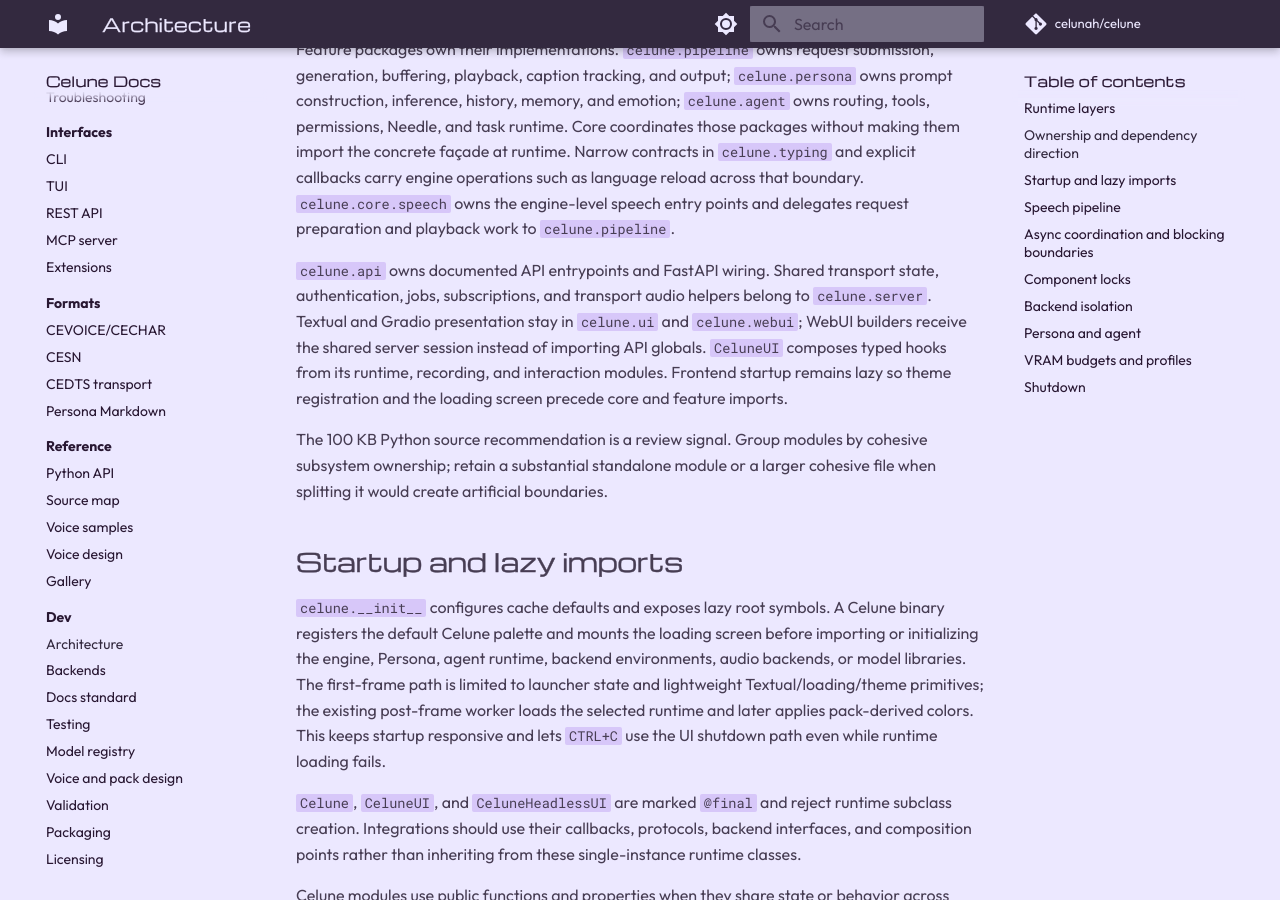
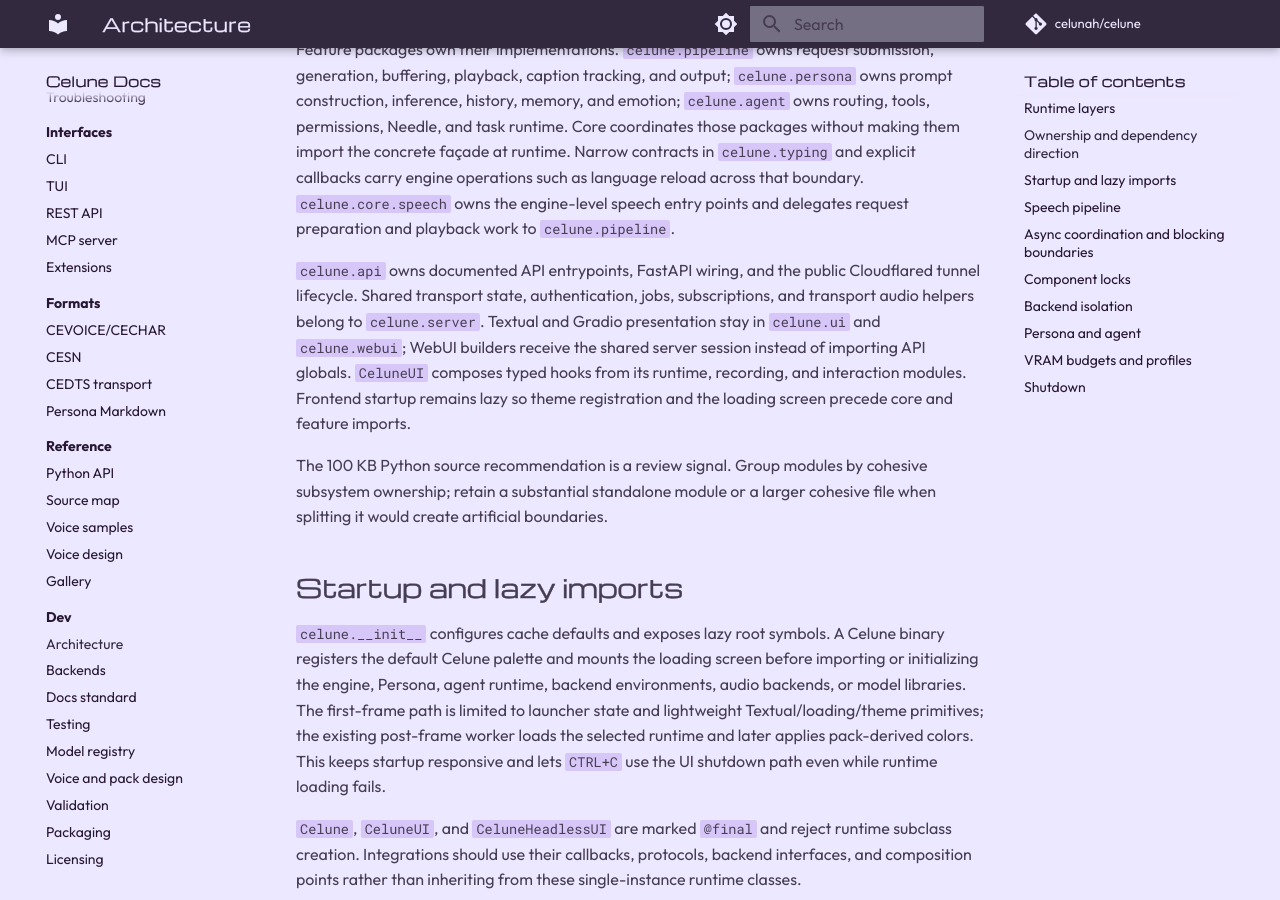
Before and after one commit to celunah/celune, an MkDocs documentation site: the page built from docs/development/architecture.md, in a window 1280 px wide and 900 px high, scrolled down 894 px. Built offline with MkDocs 1.6.1 and Material for MkDocs 9.7.7, drawn with Linux system fonts in a browser that asks for light colours; comment, search, counter and statistics services are not loaded; some of the changed text lies outside the part shown.

Commit message:
docs: update Celune subsystem ownership map

```diff
--- a/docs/development/architecture.md
+++ b/docs/development/architecture.md
@@ -45,13 +45,14 @@
 `celune.core.speech` owns the engine-level speech entry points and delegates
 request preparation and playback work to `celune.pipeline`.
 
-`celune.api` owns documented API entrypoints and FastAPI wiring. Shared
-transport state, authentication, jobs, subscriptions, and transport audio
-helpers belong to `celune.server`. Textual and Gradio presentation stay in
-`celune.ui` and `celune.webui`; WebUI builders receive the shared server session
-instead of importing API globals. `CeluneUI` composes typed hooks from its
-runtime, recording, and interaction modules. Frontend startup remains lazy so
-theme registration and the loading screen precede core and feature imports.
+`celune.api` owns documented API entrypoints, FastAPI wiring, and the public
+Cloudflared tunnel lifecycle. Shared transport state, authentication, jobs,
+subscriptions, and transport audio helpers belong to `celune.server`. Textual
+and Gradio presentation stay in `celune.ui` and `celune.webui`; WebUI builders
+receive the shared server session instead of importing API globals. `CeluneUI`
+composes typed hooks from its runtime, recording, and interaction modules.
+Frontend startup remains lazy so theme registration and the loading screen
+precede core and feature imports.
 
 The 100 KB Python source recommendation is a review signal. Group modules by
 cohesive subsystem ownership; retain a substantial standalone module or a
@@ -155,6 +156,8 @@
 kill arbitrary Python code already executing in a thread, so shutdown first
 signals the owning backend or process through its cancellation hook and then
 allows the daemon worker to be abandoned without delaying process exit.
+`celune.core.concurrency` owns those wrappers and the shared component-lock
+manager used by engine, pipeline, and frontend operations.
 
 ## Component locks
 
```
Also changed, not shown: docs/development/backends.md (+4 -4 lines), docs/reference/source-map.md (+8 -5 lines).
